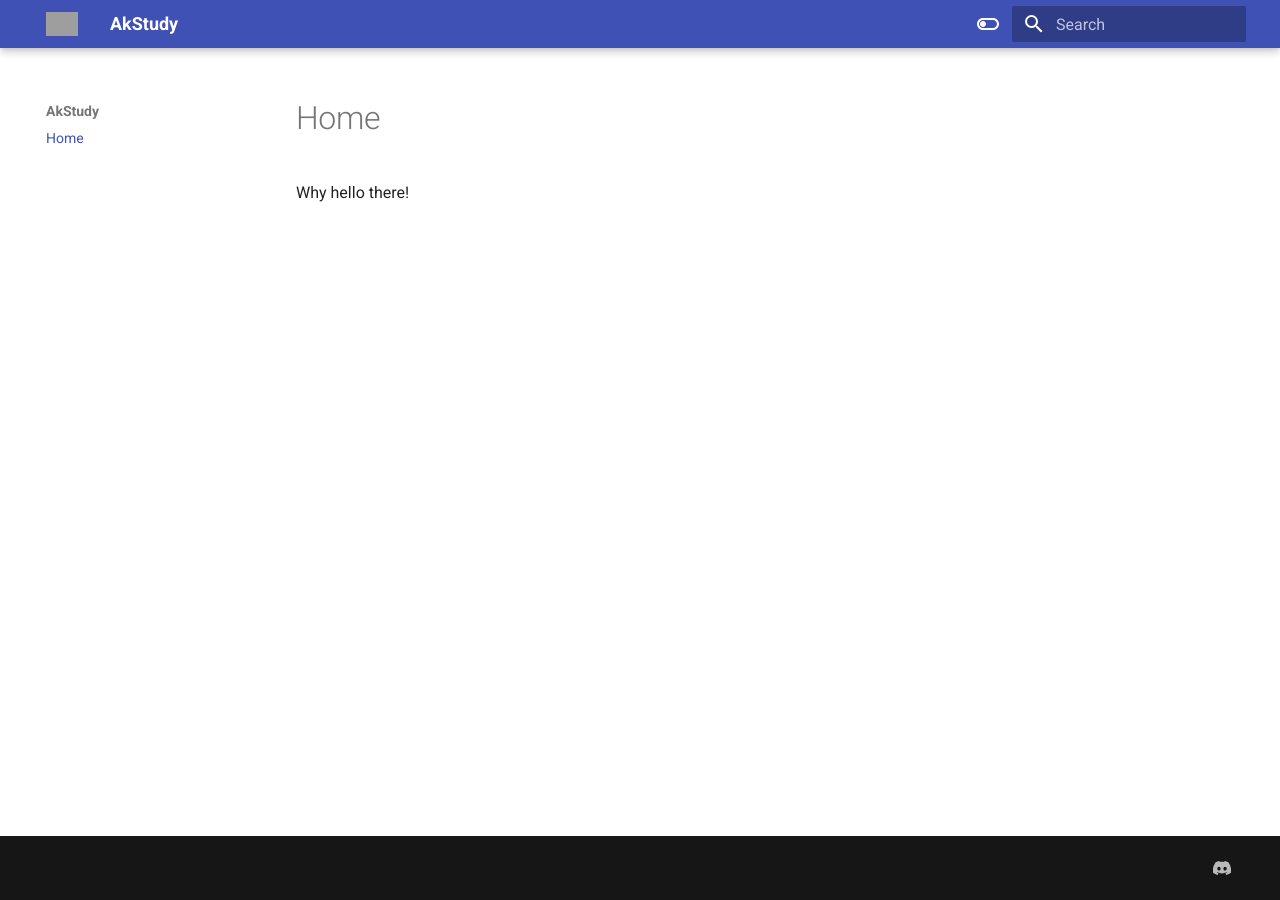
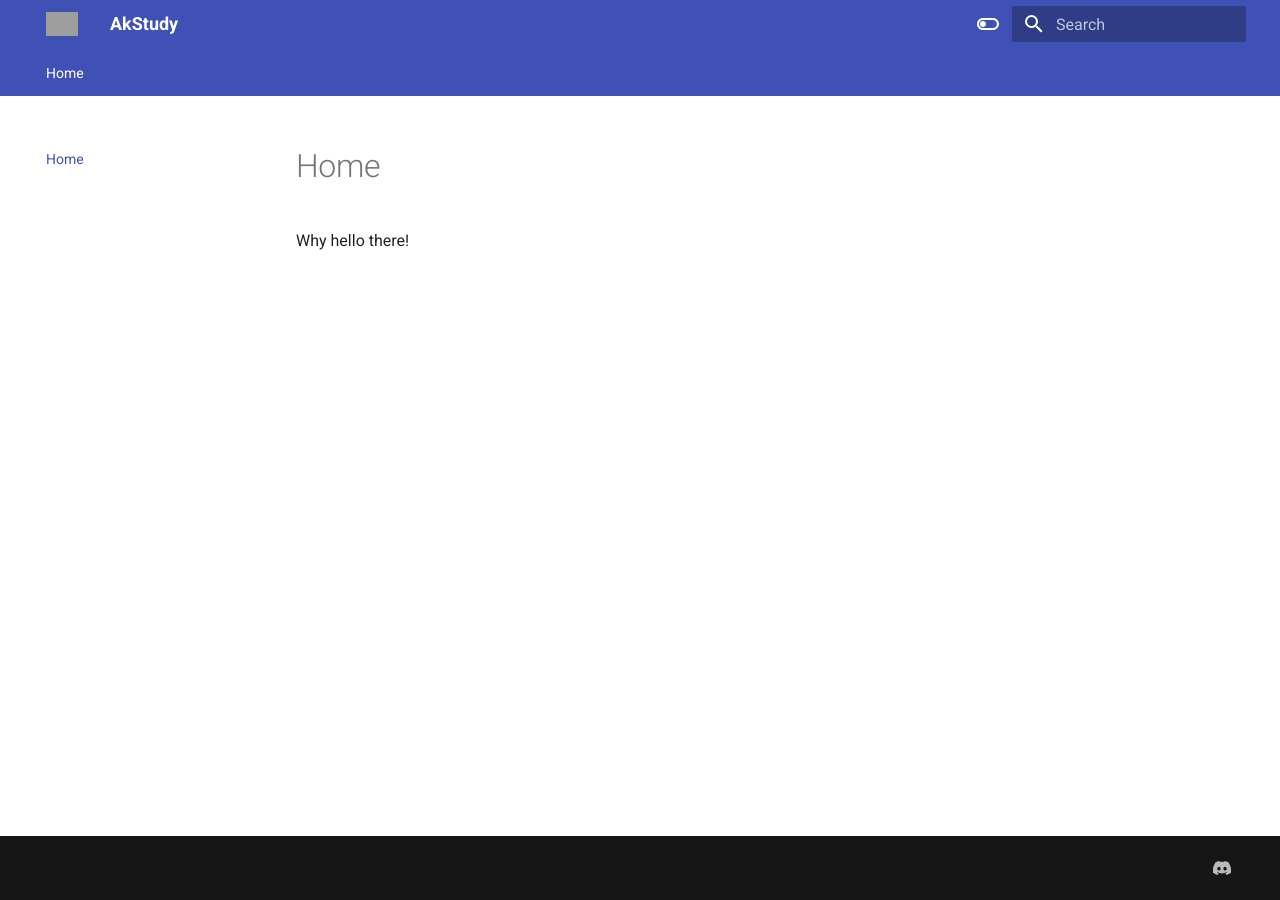
Before and after one commit to xyeLz/study, an MkDocs documentation site: the page built from docs/index.md, in a window 1280 px wide. Built offline with MkDocs 1.6.1 and Material for MkDocs 9.7.7, drawn with Linux system fonts in a browser that asks for light colours; grey boxes are pictures that could not be loaded.

Commit message:
Update mkdocs.yml

```diff
--- a/mkdocs.yml
+++ b/mkdocs.yml
@@ -6,6 +6,11 @@ nav:
   - Home: index.md
 theme:
   favicon: assets/images/favicon.png
+  features:
+    - navigation.instant
+    - navigation.tracking
+    - navigation.tabs
+    - navigation.top
   logo: assets/images/logo.svg
   name: 'material'
   palette:
```
